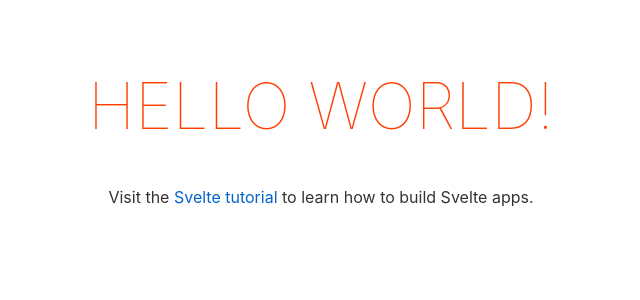
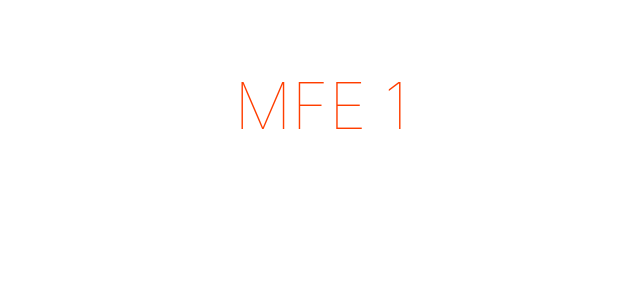
Before and after one commit to StephanPitois/mfe-1, a Svelte app: page / in a window 1280 px wide. Shown: the top 300 px of the page, without its empty margins (319-959 px from the left). Built offline with nearby package versions, Linux system fonts and the light colour scheme.

Commit message:
Update App.svelte

```diff
--- a/src/App.svelte
+++ b/src/App.svelte
@@ -3,8 +3,7 @@
 </script>
 
 <main>
-	<h1>Hello {name}!</h1>
-	<p>Visit the <a href="https://svelte.dev/tutorial">Svelte tutorial</a> to learn how to build Svelte apps.</p>
+	<h1>MFE 1</h1>
 </main>
 
 <style>
@@ -13,6 +12,7 @@
 		padding: 1em;
 		max-width: 240px;
 		margin: 0 auto;
+		background: lightred;
 	}
 
 	h1 {
```
